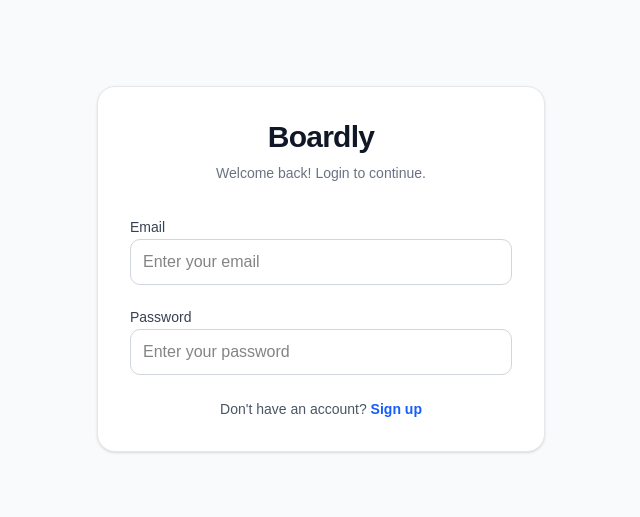
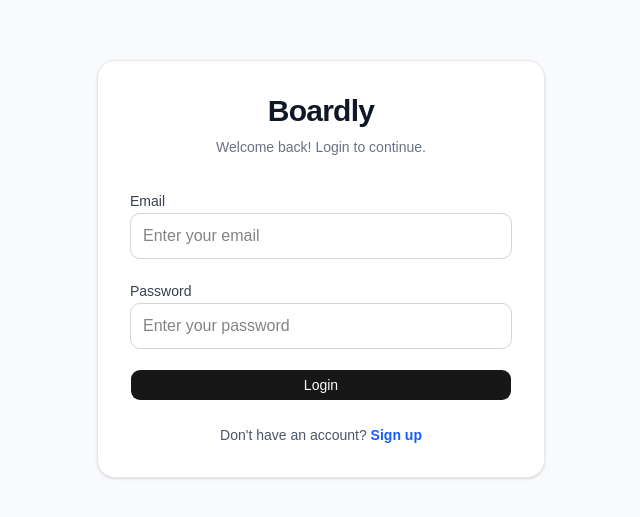
Before and after one commit to Dronten/Boardly, a React (Vite) app in the folder Client/: page /login/ in a window 1280 px wide. Shown: the part 131-648 px from the top of the page, without its empty margins (319-959 px from the left). Built offline with nearby package versions, Linux system fonts and the light colour scheme.

Commit message:
Axios config create

```diff
--- /dev/null
+++ b/Client/src/lib/api.js
@@ -0,0 +1,8 @@
+import axios from "axios";
+
+const api = axios.create({
+    baseURL: "http://localhost:3000/api",
+    withCredentials: true,
+});
+
+export default api;
--- a/Client/src/pages/Login.jsx
+++ b/Client/src/pages/Login.jsx
@@ -43,6 +43,10 @@ function Login() {
                             className="w-full rounded-lg border border-gray-300 px-3 py-2.5 outline-none transition focus:border-blue-500 focus:ring-2 focus:ring-blue-100"
                         />
                     </div>
+
+                    <Button type="submit" className="w-full">
+                        Login
+                    </Button>
                 </form>
                 <p className="mt-6 text-center text-sm text-gray-600">
                     Don't have an account?{" "}
```
